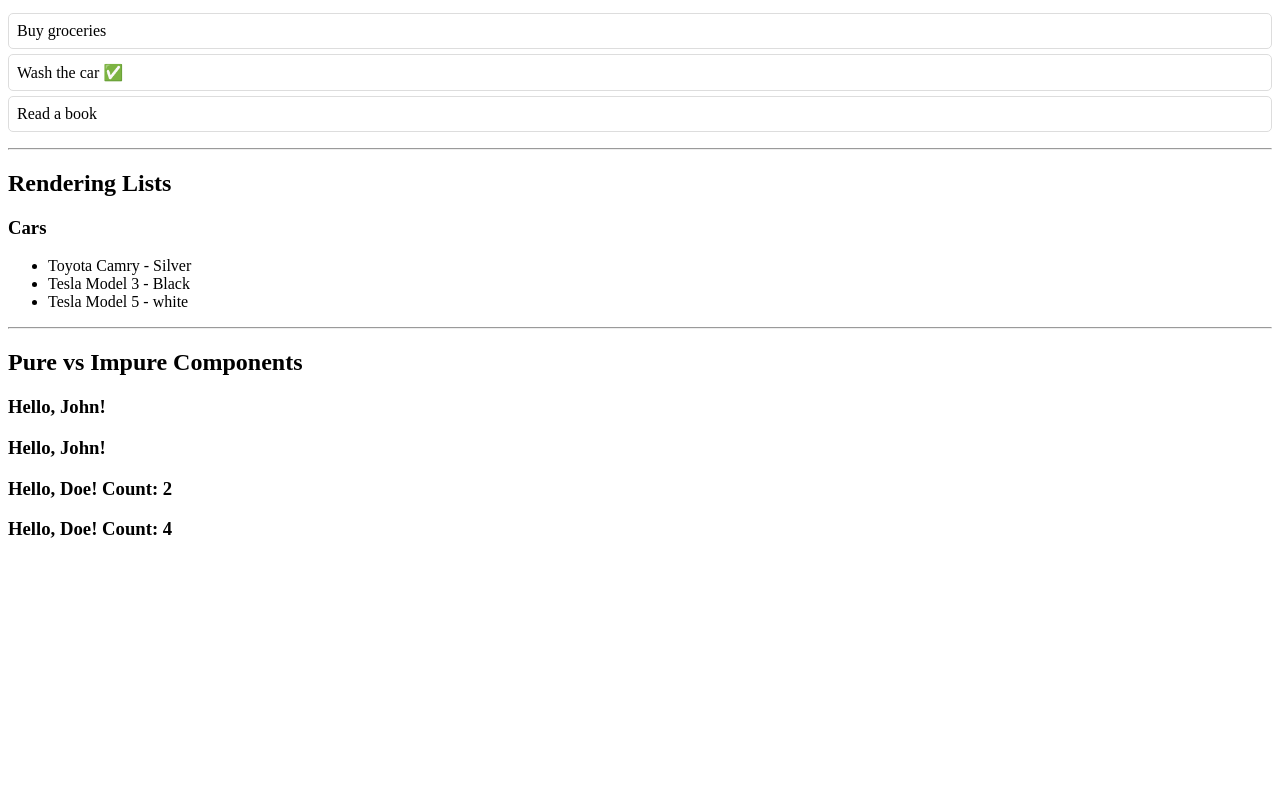
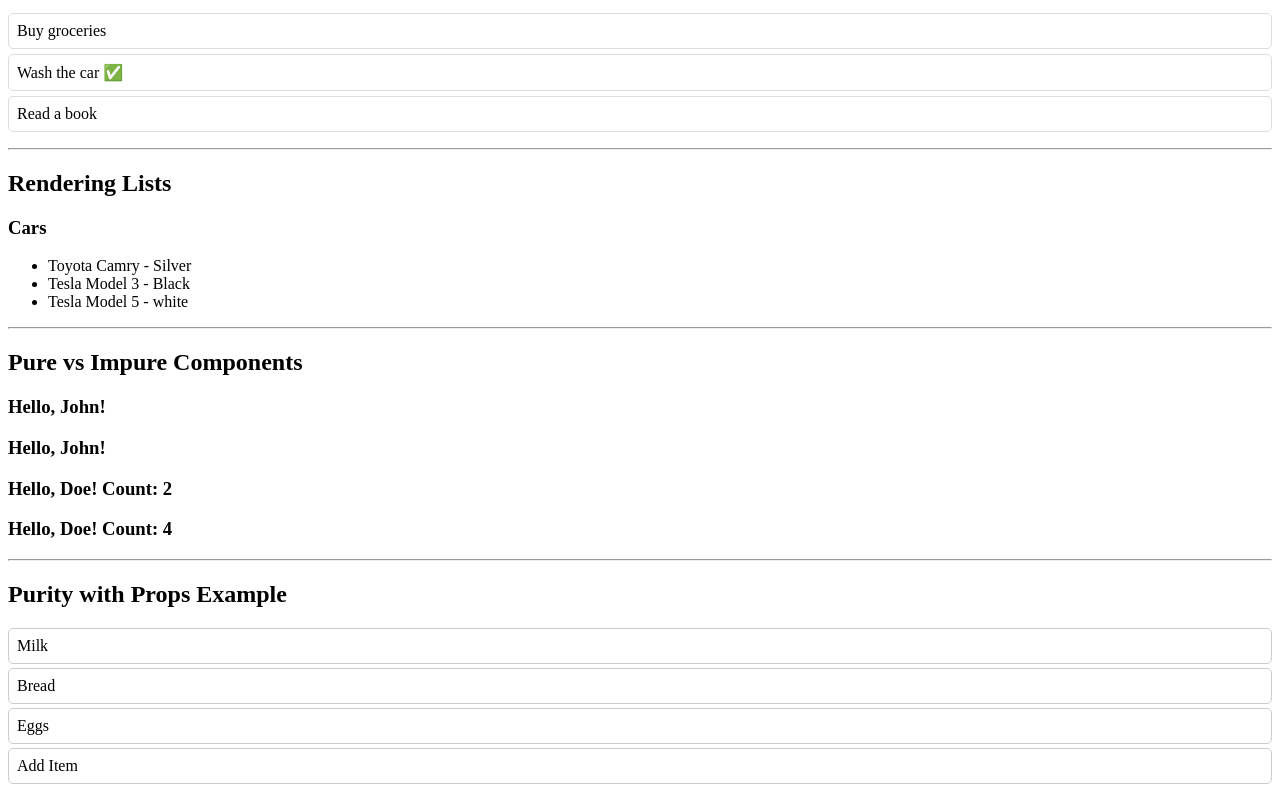
Before and after one commit to genuinelycool/react_project, a React (Vite) app: page / in a window 1280 px wide. Shown: the part 1515-2315 px from the top of the page. Before the commit the page ends 2074 px from the top, so only its background shows below. Built offline with nearby package versions, Linux system fonts and the light colour scheme.

Commit message:
example: purity with props

```diff
--- a/src/components/PurePropsExample.jsx
+++ b/src/components/PurePropsExample.jsx
@@ -1,7 +1,42 @@
+const ShoppingList = ({ items }) => {
+  const listStyle = {
+    listStyle: "none",
+    padding: 0
+  };
+
+  const itemStyle = {
+    padding: "8px",
+    margin: "4px 0",
+    border: "1px solid #ccc",
+    borderRadius: "5px"
+  };
+
+  const extendedItems = [...items, { id: "add", label: "Add Item" }];
+
+  return (
+    <ul style={listStyle}>
+      {extendedItems.map((item) => (
+        <li key={item.id} style={itemStyle}>
+          {item.label}
+        </li>
+      ))}
+    </ul>
+  );
+};
+
 const PurePropsExample = () => {
+  const items = [
+    { id: 1, label: "Milk" },
+    { id: 2, label: "Bread" },
+    { id: 3, label: "Eggs" },
+  ];
+
   return (
     <>
+      <hr />
+      <h2>Purity with Props Example</h2>
 
+      <ShoppingList items={items} />
     </>
   );
 };
```
